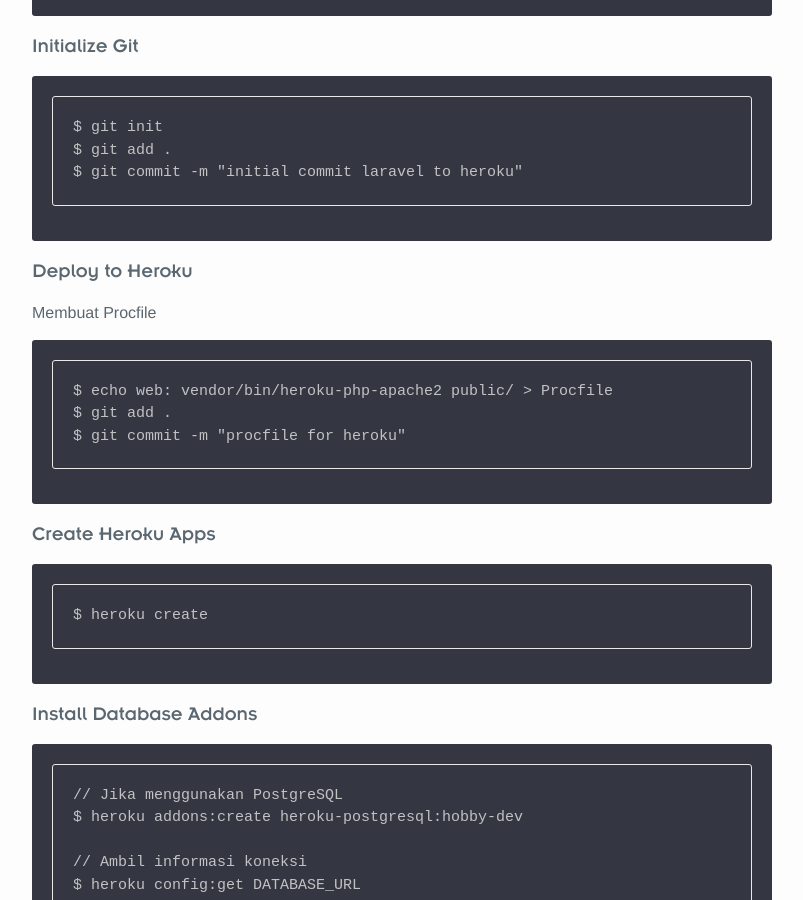
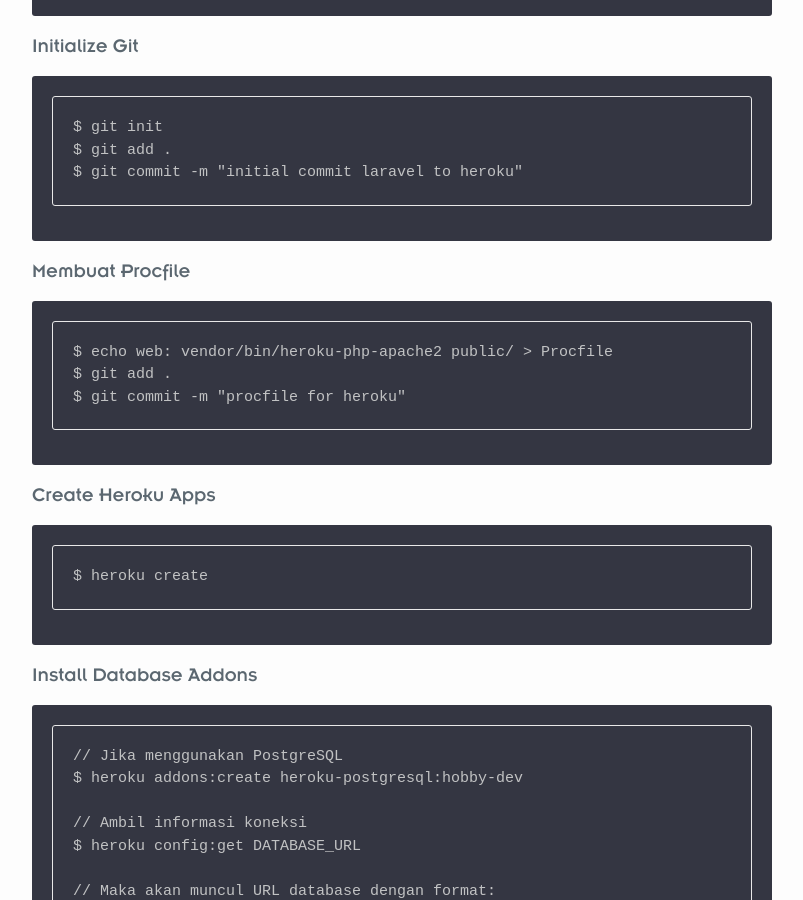
Before and after one commit to khoerodin/khoerodin.github.io, a Jekyll site: the page built from _posts/2017-1-13-deploy-laravel-ke-heroku.md, in a window 1280 px wide and 900 px high, scrolled down 885 px. Shown: the whole window, without its empty margins (238-1041 px from the left). Built offline with Jekyll 4.4.1, drawn with Linux system fonts in a browser that asks for light colours; nearby versions of some CDN libraries; emoji names are drawn with the system emoji font; comment, search, counter and statistics services are not loaded.

Commit message:
edit sub-title on article

````diff
--- a/_posts/2017-1-13-deploy-laravel-ke-heroku.md
+++ b/_posts/2017-1-13-deploy-laravel-ke-heroku.md
@@ -34,9 +34,7 @@ $ git add .
 $ git commit -m "initial commit laravel to heroku"
 ```
 
-#### Deploy to Heroku
-
-Membuat Procfile
+#### Membuat Procfile
 
 ```
 $ echo web: vendor/bin/heroku-php-apache2 public/ > Procfile
````
